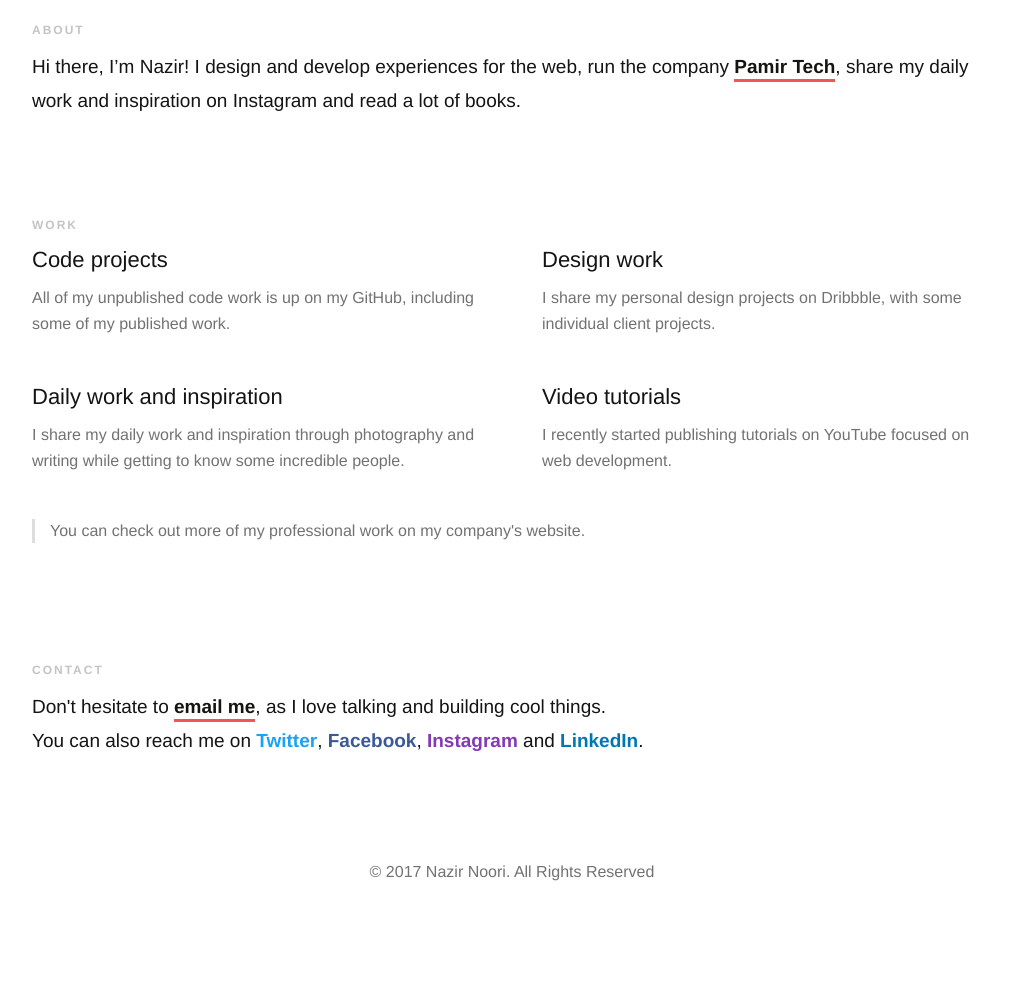
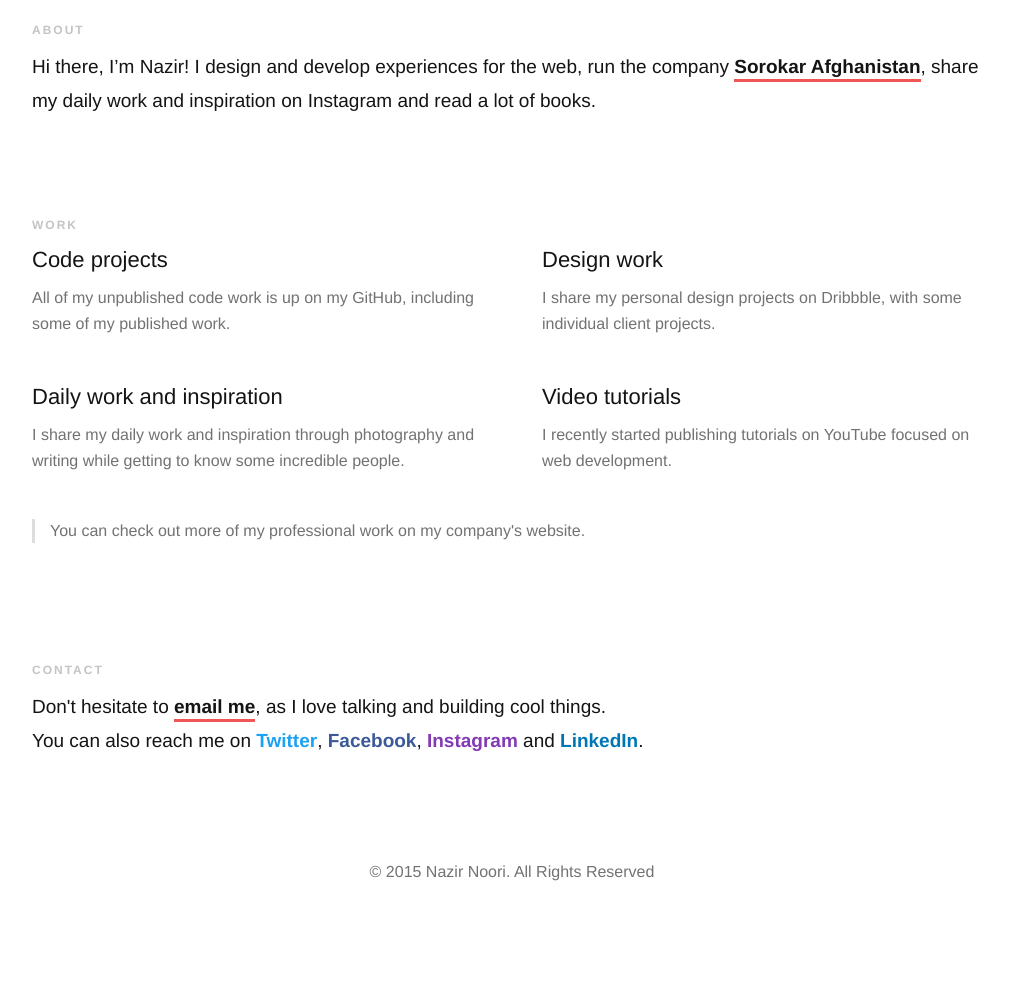
Before and after one commit to NazirAhmad123/nazir.github.io, a plain HTML site: page index.html in a window 1280 px wide. Shown: the part 968-1954 px from the top of the page, without its empty margins (128-1151 px from the left). Drawn offline with Linux system fonts and the light colour scheme.

Commit message:
Update index.html

```diff
--- a/index.html
+++ b/index.html
@@ -5,7 +5,7 @@
     <meta name="viewport" content="width=device-width, initial-scale=1, maximum-scale=1, user-scalable=no">
     <meta name="description" content="I design and develop experiences for the web, share my daily work and inspiration on Instagram and read a lot of books.">
 
-    <title>Nazir Ahmad Sz Noori</title>
+    <title>Nazir Noori</title>
 
     <link rel="icon" type="image/png" href="favicon.png">
 
@@ -32,7 +32,7 @@
 
       <section id="about">
         <h4>About</h4>
-        <p class="large">Hi there, I’m Nazir! I design and develop experiences for the web, run the company <a class="border" href="https://sandelinwebbyra.se/" target="_blank">Pamir Tech</a>, share my daily work and inspiration on Instagram and read a lot of books.</p>
+        <p class="large">Hi there, I’m Nazir! I design and develop experiences for the web, run the company <a class="border" href="https://sorokar.com" target="_blank">Sorokar Afghanistan</a>, share my daily work and inspiration on Instagram and read a lot of books.</p>
       </section>
 
       <section id="work">
@@ -87,10 +87,10 @@
         <h4>Contact</h4>
 
         <p class="large">Don't hesitate to <a href="mailto:nazir_noori@yahoo.com" class="border">email me</a>, as I love talking and building cool things.</p>
-        <p class="large">You can also reach me on <a href="https://twitter.com/#" target="_blank" class="twitter">Twitter</a>, <a href="https://facebook.com/#" target="_blank" class="facebook">Facebook</a>, <a href="https://instagram.com/#" target="_blank" class="instagram">Instagram</a> and <a href="https://linkedin.com/in/#" target="_blank" class="linkedin">LinkedIn</a>.</p>
+        <p class="large">You can also reach me on <a href="https://twitter.com/iamnaziir" target="_blank" class="twitter">Twitter</a>, <a href="https://www.facebook.com/iamnazzir/" target="_blank" class="facebook">Facebook</a>, <a href="https://www.instagram.com/iamnaziir/" target="_blank" class="instagram">Instagram</a> and <a href="https://www.linkedin.com/in/nazir-noori/" target="_blank" class="linkedin">LinkedIn</a>.</p>
       </section>
 
-      <footer>© 2017 Nazir Noori. All Rights Reserved</footer>
+      <footer>© 2015 Nazir Noori. All Rights Reserved</footer>
     </div>
 
   </body>
```
